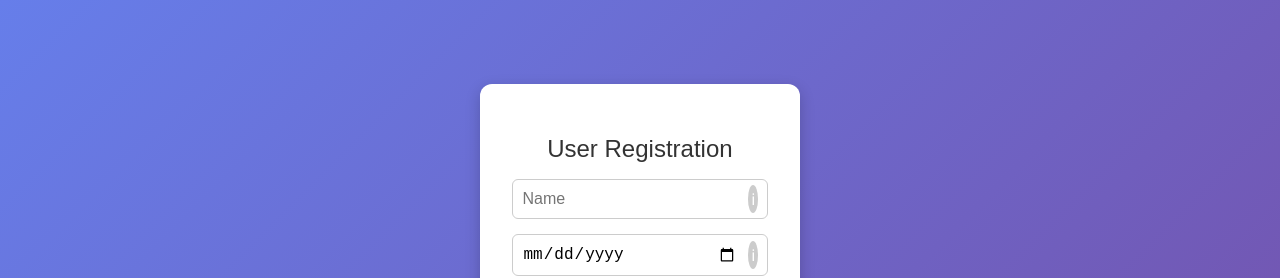
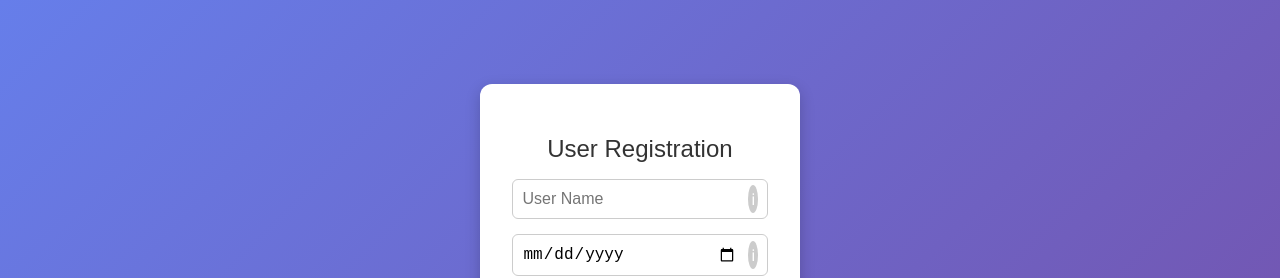
Before and after one commit to Tharaneesh33/user-registration-ui, a React (Create React App) app: page / in a window 1280 px wide. Shown: the top 278 px of the page. Built offline with nearby package versions, Linux system fonts and the light colour scheme; no server answers.

Commit message:
Update Register.js

```diff
--- a/src/Components/Register.js
+++ b/src/Components/Register.js
@@ -155,11 +155,11 @@ const Register = (props) => {
 
   return (
     <div className="container">
-      <h2>User Registration</h2>
+      {isNewUser ? (<h2>User Registration</h2>) : (<h2>User Updation</h2>)}
       <form onSubmit={handleRegister}>
         <div className="input-container">
-          <input type="text" name="name" placeholder="Name" value={user.name} onChange={handleChange} onBlur={handleBlur} required />
-          <span className="info-icon" title="Name must contain atleast 2 characters">ℹ</span>
+        <input type="text" name="name" placeholder="User Name" value={user.name} onChange={handleChange} onBlur={handleBlur} required disabled={isNewUser? "" : "disabled"}/>
+          <span className="info-icon" title="Username can't be changed after registration. It must contain atleast 2 characters">ℹ</span>
         </div>
         {errors.name && <span className="error">{errors.name}</span>}
 
```
